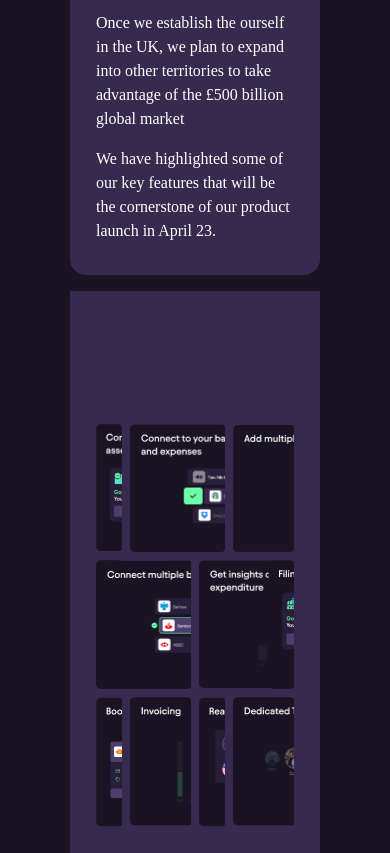
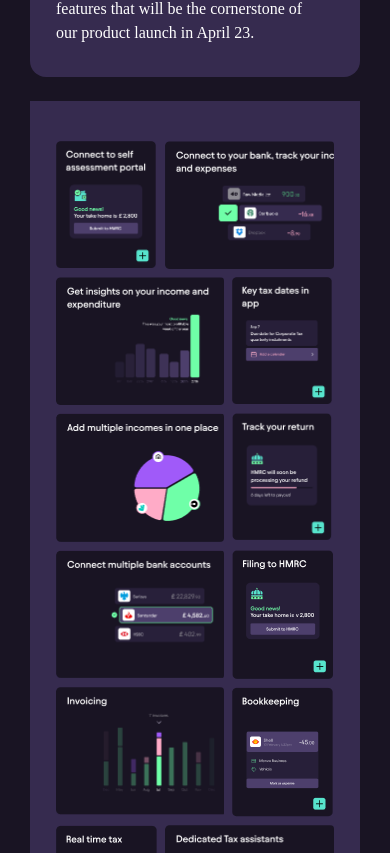
Before and after one commit to sonambishnoi550/react-test, a React (Create React App) app: page / in a window 390 px wide. Shown: the part 771-1624 px from the top of the page. Built offline with nearby package versions, Linux system fonts and the light colour scheme.

Commit message:
grid responsive done

```diff
--- a/public/index.html
+++ b/public/index.html
@@ -18,17 +18,17 @@
 
     <!-- Open Graph / Facebook -->
     <meta property="og:type" content="website" />
-    <meta property="og:url" content="https://metatags.io/" />
+    <meta property="og:url" content="https://react-test-one-theta.vercel.app/" />
     <meta property="og:title" content="react-test" />
     <meta property="og:description" content="test" />
-    <meta property="og:image" content="https://metatags.io/images/meta-tags.png" />
+    <meta property="og:image" content="/public/meta-tag.png" />
 
     <!-- Twitter -->
     <meta property="twitter:card" content="summary_large_image" />
-    <meta property="twitter:url" content="https://metatags.io/" />
+    <meta property="twitter:url" content="https://react-test-one-theta.vercel.app/" />
     <meta property="twitter:title" content="react-test" />
     <meta property="twitter:description" content="test" />
-    <meta property="twitter:image" content="https://metatags.io/images/meta-tags.png" />
+    <meta property="twitter:image" content="/public/meta-tag.png" />
 
     <!-- Meta Tags Generated with https://metatags.io -->
   </head>
--- a/src/components/home/Product.jsx
+++ b/src/components/home/Product.jsx
@@ -4,15 +4,15 @@ const Product = () => {
     return (
         <div className='product-py-72 dark-black product-px'>
             <div className='container'>
-                <div className='row max-w-1128px justify-between d-flex'>
-                    <div className=' product-card-spacing light-blue col-md-4 radius-16'>
+                <div className='row max-w-1128px gap-4 d-flex'>
+                    <div className=' product-card-spacing light-blue col-xl-4  radius-16 col-12'>
                         <h1 className='main-heading'>Product</h1>
                         <p className='product-pera'>Due to the confusing nature of tax, the lack of awareness of the tax deduction system and the complicated tax refund process, we have experienced exceptional demand from the public for our service. From release in 2015, our original tax product has achieved 60x growth, bringing in over £5m revenue in 2022.</p>
                         <p className='product-pera'>With over 8 years of industry experience, we have listened to our clients to evolve our app into a whole-of-market product that will also meet the needs of the tax return market as well as the tax refund market. The App is packed with all the features users need to meet the requirements of the upcoming switch to Making Tax Digital.</p>
                         <p className='product-pera'>Once we establish the ourself in the UK, we plan to expand into other territories to take advantage of the £500 billion global market</p>
                         <p className='product-pera'>We have highlighted some of our key features that will be the cornerstone of our product launch in April 23.</p>
                     </div>
-                    <div className='light-blue py-133 px-26 grid-box max-w-674'>
+                    <div className='light-blue py-133 px-26 grid-box max-w-674 max-lg-py max-sm-py'>
                         <div className='g-items g-items1 '>
                             <img className='grid-image-1' src="./assets/images/png/grid-image-1.png" alt="image" />
                         </div>
--- a/src/index.css
+++ b/src/index.css
@@ -7,11 +7,14 @@
     background-color: #191423;
 }
 .product-card-spacing{
-   padding: 16px 26px  !important;
+   padding: 16px 40px 16px 26px  !important;
 
 }
 .light-blue{
     background-color: #362B4F;
+}
+.max-w-437{
+    max-width: 437px;
 }
 .max-w-1128{
     max-width: 1128px;
@@ -167,6 +170,20 @@ color: white;
 .max-w-674{
 max-width: 674px !important;
 }
+@media(max-width:1200.98px){
+    .product-pera{
+width: 100%;
+max-width: none;
+}
+.max-w-674{
+max-width:none !important;
+width: 100%;
+}
+.max-lg-py{
+   padding-top: 70px;
+   padding-bottom: 70px;
+}
+}
 
 @media(max-width:1023.98px){
     .product-px{
@@ -174,31 +191,116 @@ max-width: 674px !important;
     padding-right: 70px;
 }
     .g-items5 {
-    grid-column: 5/7;
+    grid-column: 3/5;
     grid-row: 1/2;
 }
 .g-items2 {
-    grid-column: 2/5;
+    grid-column: 1/3;
     grid-row: 1/2;
 }
 .g-items1{
-    grid-column: 1/2;
+    grid-column: 5/6;
     grid-row: 1/2;
 
 }
-.g-items3{
-    grid-column: 1/2;
+.g-items6{
+    grid-column: 6/7;
+    grid-row: 1/2;
+}
+.g-items10 {
+    grid-column: 5/7;
     grid-row: 2/3;
-
 }
-
 .g-items7 {
-    grid-column: 1/4;
+    grid-column: 1/3;
     grid-row: 2/3;
 }
 .g-items4 {
-    grid-column: 4/7;
+    grid-column: 3/5;
     grid-row: 2/3;
 }
+.g-items9 {
+    grid-column: 1/2;
+    grid-row: 3/4;
+}
+.g-items11 {
+    grid-column: 2/3;
+    grid-row: 3/4;
+}
+.g-items12 {
+    grid-column: 3/7;
+    grid-row: 3/4;
+}
 
+.product-pera{
+width: 100%;
+max-width: none;
 }
+.col-12{
+    width: 100%;
+}
+}
+@media(max-width:575.99px){
+      .product-px{
+    padding-left: 30px;
+    padding-right: 30px;
+}
+.g-items1{
+     grid-column: 1/3 !important;
+    grid-row: 1/2 !important;
+}
+.g-items2{
+     grid-column: 3/6 !important;
+    grid-row: 1/2 !important;
+}
+.g-items3{
+     grid-column: 4/6 !important;
+    grid-row: 2/3 !important;
+}
+.g-items4{
+     grid-column: 1/4 !important;
+    grid-row: 2/3 !important;
+}
+
+ .g-items5{
+     grid-column: 1/4 !important;
+    grid-row: 3/4 !important;
+}
+
+.g-items6{
+     grid-column: 4/6 !important;
+    grid-row: 3/4 !important;
+}
+.g-items7{
+     grid-column: 1/4 !important;
+    grid-row: 4/5 !important;
+}
+.g-items8{
+     grid-column: 4/6 !important;
+    grid-row: 4/5 !important;
+}
+.g-items9{
+     grid-column: 4/6 !important;
+    grid-row: 5/6 !important;
+}
+ .g-items10{
+     grid-column: 1/4 !important;
+    grid-row: 5/6 !important;
+}
+.g-items11{
+     grid-column: 1/3 !important;
+    grid-row: 6/7 !important;
+}
+.g-items12{
+     grid-column: 3/6 !important;
+    grid-row: 6/7 !important;
+}
+.max-sm-py{
+    padding-top: 40px;
+    padding-bottom: 40px;
+}
+.main-heading{
+padding-bottom: 20px;
+margin: 0;
+}
+}
```
Also changed, not shown: public/meta-tag.png (added).
